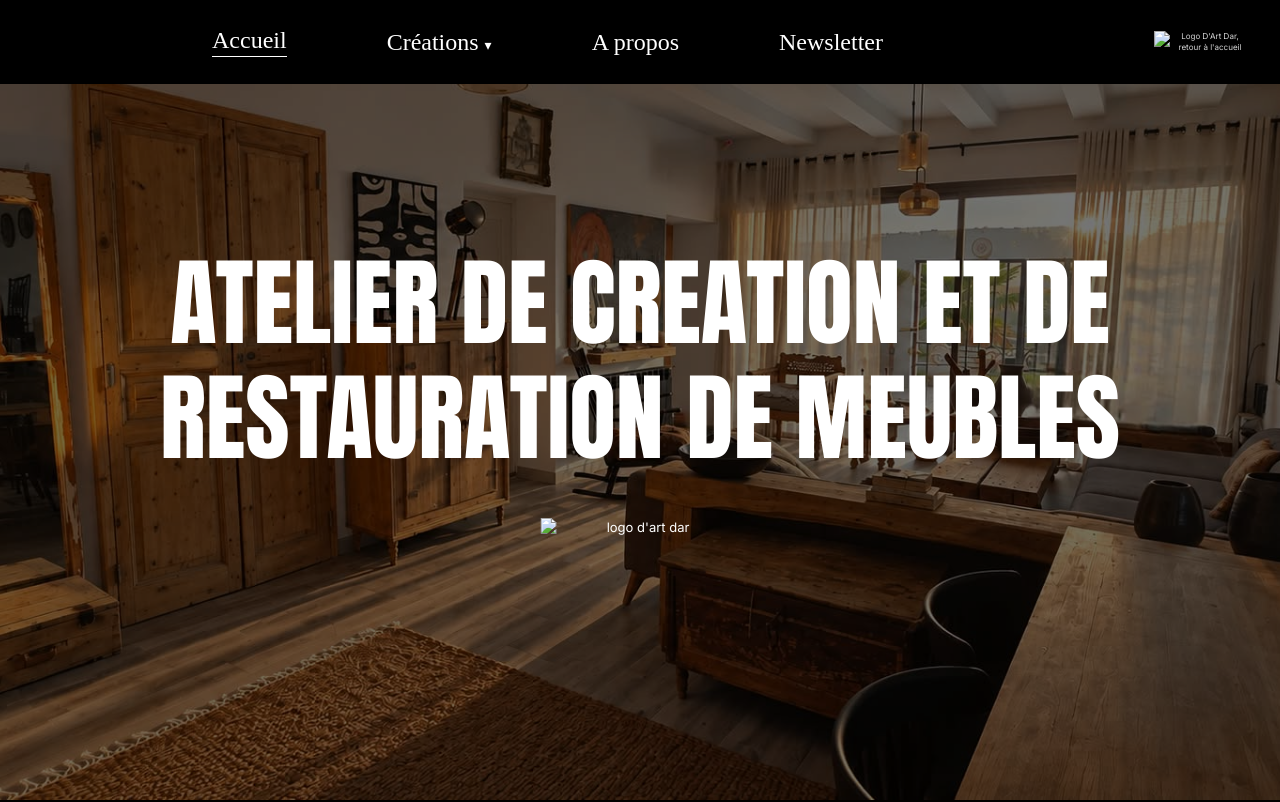
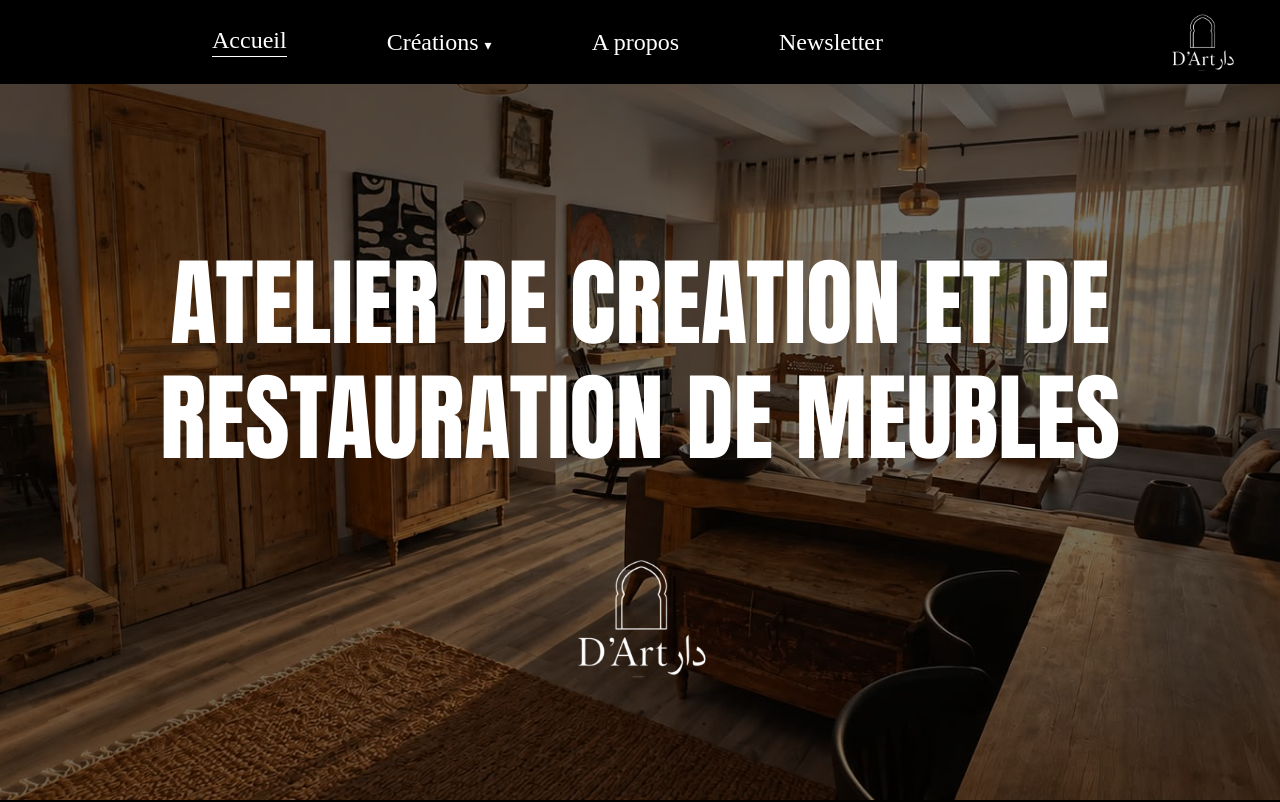
Before and after one commit to sarakchaou/d-artdar, a plain HTML site: page index.html in a window 1280 px wide. Shown: the top 802 px of the page. Drawn offline with Linux system fonts and the light colour scheme; a web font is replaced by a local one.

Commit message:
mettre le bon logo dans le bon dossier.

```diff
--- a/index.html
+++ b/index.html
@@ -30,7 +30,7 @@
   </ul>
  <a href="index.html" class="logo-lien">
     <div class="ph ph-logo" id="logopetit">
-      <img src="c:\Users\USER\Downloads\logo.png" alt="Logo D'Art Dar, retour à l'accueil">
+      <img src="images/logo.png" alt="Logo D'Art Dar, retour à l'accueil">
     </div>
   </a>
 </header>
@@ -44,7 +44,7 @@
   </div>
   <h1>ATELIER DE CREATION ET DE RESTAURATION DE MEUBLES</h1>
   <div class="ph ph-logo-grand" role="img" aria-label="Logo D'Art Dar">
-   <img src="c:\Users\USER\Downloads\logo.png" alt="logo d'art dar">
+   <img src="images/logo.png" alt="logo d'art dar">
   </div>
 </section>
 <!-- ============ ÉCRAN 1 : FIN ============ -->
```
Also changed, not shown: images/Design sans titre (2).png (deleted), images/logo.png (added).
